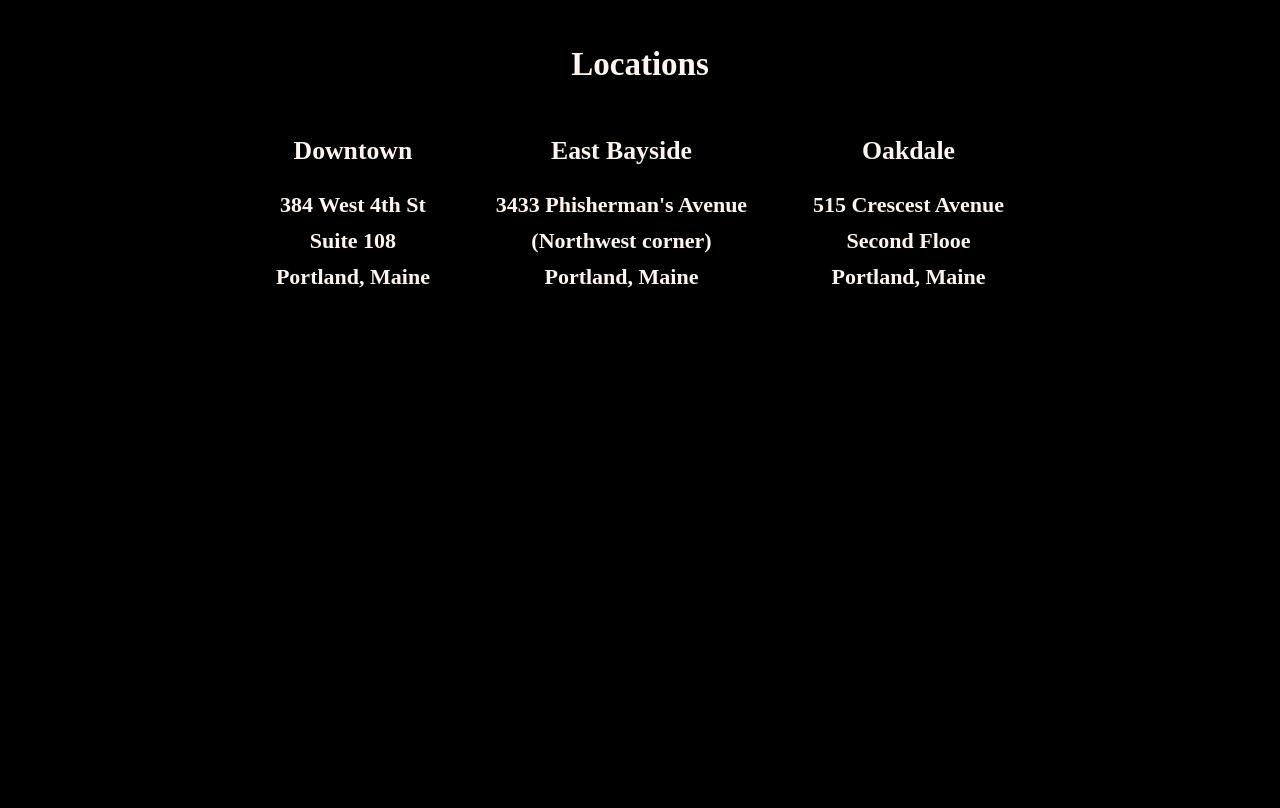
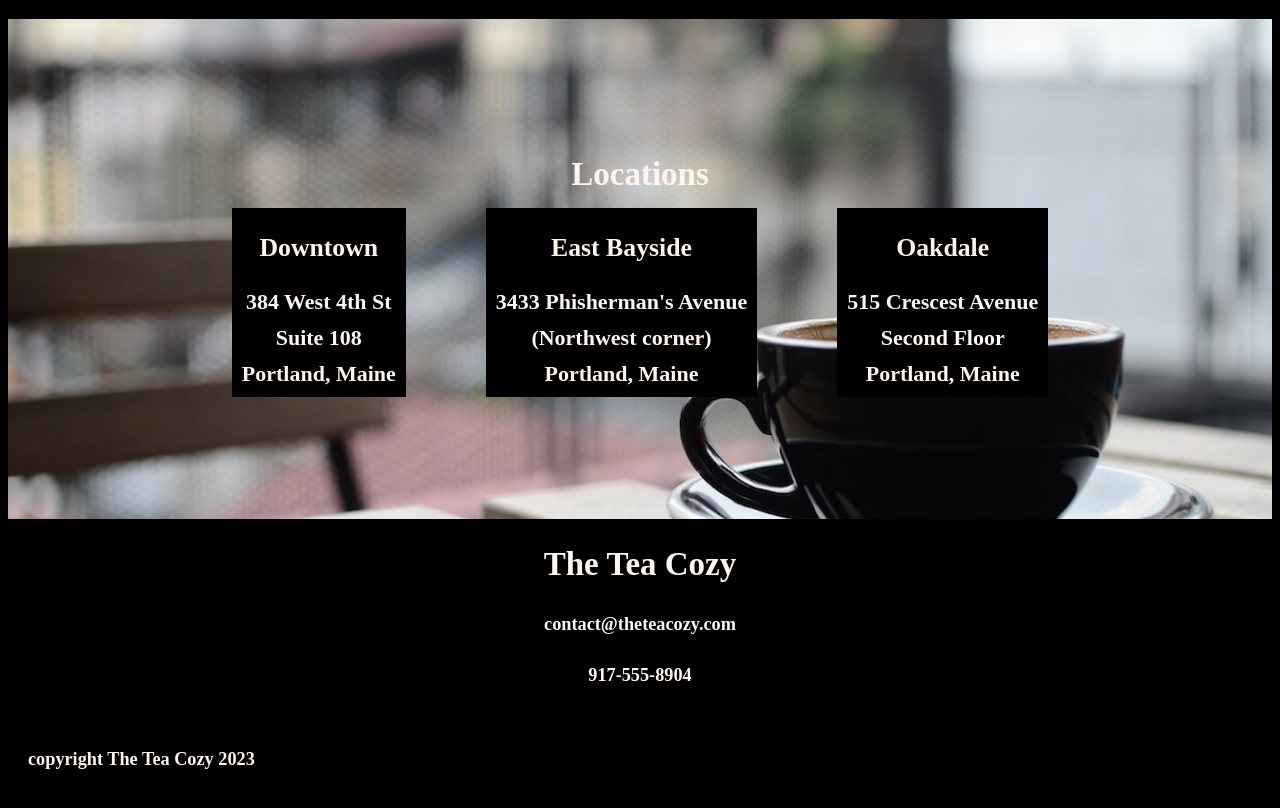
Before and after one commit to iliya9989/TeaCozy.github.io, a website: page index.html in a window 1280 px wide. Shown: the part 1518-2326 px from the top of the page. Before the commit the page ends 1826 px from the top, so only its background shows below. Drawn offline with Linux system fonts and the light colour scheme.

Commit message:
added contacts and footer. final version

```diff
--- a/index.html
+++ b/index.html
@@ -84,9 +84,17 @@
       <div>
         <h3>Oakdale</h3>
         <h4>515 Crescest Avenue</h4>
-        <h4>Second Flooe</h4>
+        <h4>Second Floor</h4>
         <h4>Portland, Maine</h4>
       </div>
     </section>
+    <section class="contacts">
+      <h2>The Tea Cozy</h2>
+      <h5>contact@theteacozy.com</h5>
+      <h5>917-555-8904</h5>
+    </section>
+  <footer>
+    <h5>copyright The Tea Cozy 2023</h5>
+  </footer>
   </body>
 </html>
--- a/style.css
+++ b/style.css
@@ -53,6 +53,7 @@ body {
   align-content: center;
   flex-wrap: wrap;
   background-image: url("images/img-mission-background.jpg");
+  background-position: center;
   background-size: cover;
 }
 
@@ -115,11 +116,36 @@ h4 {
 .locations {
   display: flex;
   flex-wrap: wrap;
-  justify-content: space-around;
+  justify-content: center;
+  align-content: center;
   text-align: center;
+  height: 500px;
+  flex-basis: 100%;
+  background-image: url("images/img-locations-background.jpg");
+  background-size: cover;
+  background-position: center;
 }
 
 .locations h2 {
   width: 100%;
   text-align: center;
+  margin: 15px;
 }
+
+.locations div {
+  background-color: black;
+  margin-left: 40px;
+  margin-right: 40px;
+}
+
+.contacts {
+  text-align: center;
+  width: 100%;
+  height: 200px;
+}
+
+footer {
+  margin-left: 20px;
+  width: 100%;
+  text-align: left;
+}
```
